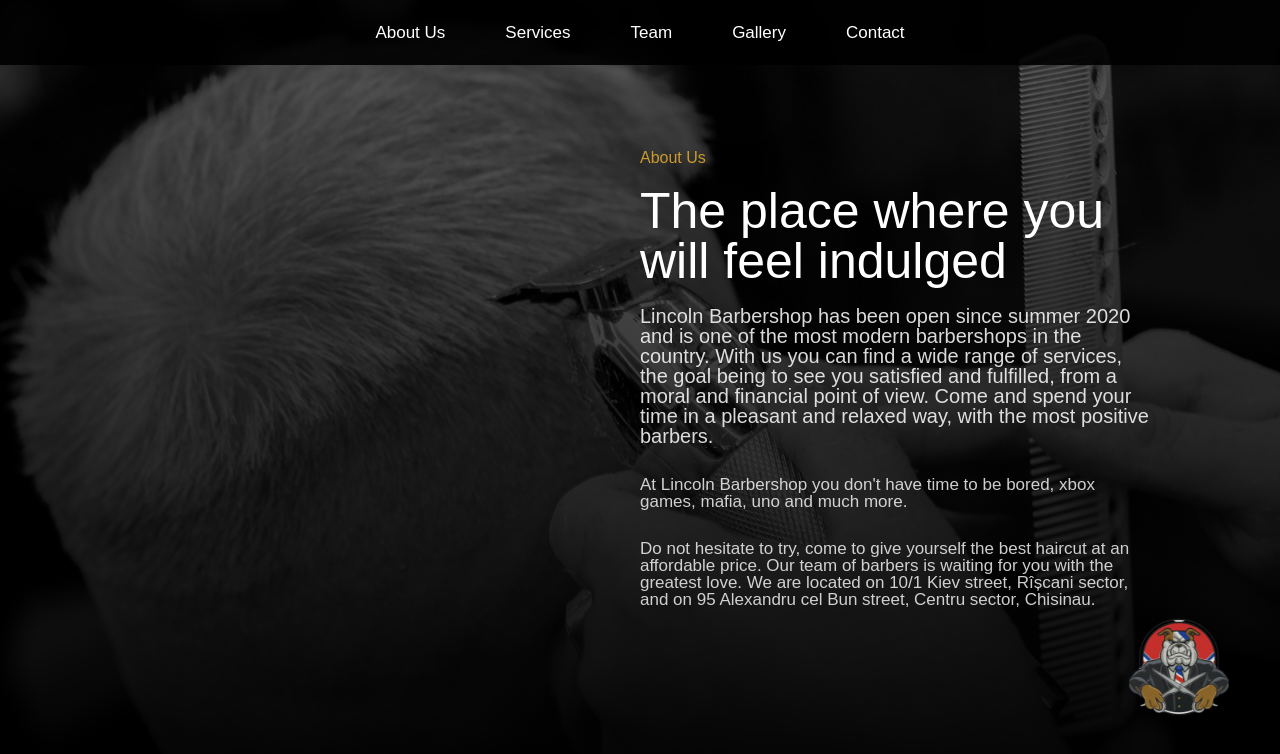
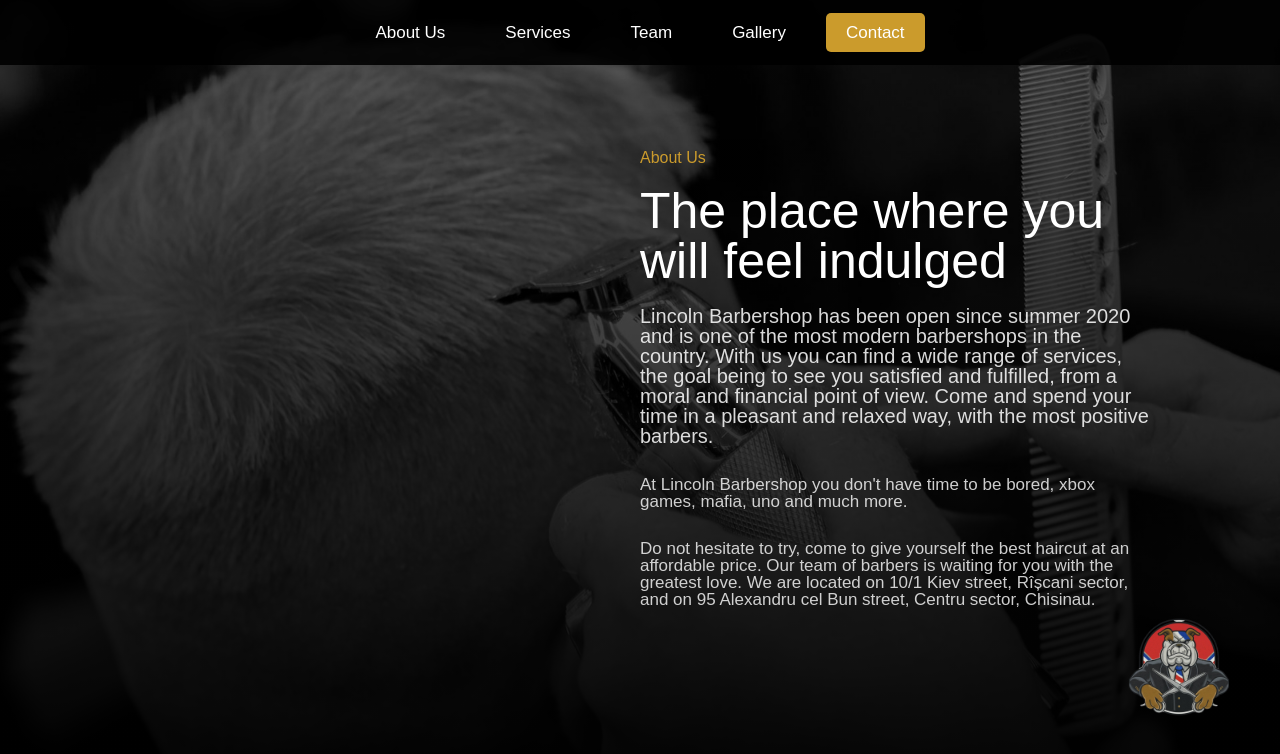
Before and after one commit to strdr4605/tum-web-lab2, a plain HTML site: page index.html in a window 1280 px wide. Both pictures are taken after a click on the link "About Us". Shown: the part 1416-2170 px from the top of the page. Drawn offline with Linux system fonts and the light colour scheme.

Commit message:
animation fix

```diff
--- a/index.html
+++ b/index.html
@@ -42,7 +42,7 @@
         <li><a href="#Services" , class="nav_link">Services</a></li>
         <li class="hide-on-small-screen"><a href="#Team" , class="nav_link">Team</a></li>
         <li><a href="#Gallery" , class="nav_link">Gallery</a></li>
-        <li><a href="#Contacts" , class="nav_link">Contact</a></li>
+        <li><a href="#Contacts" , class="nav_link contact">Contact</a></li>
       </ul>
     </nav>
   </header>
--- a/style.css
+++ b/style.css
@@ -22,6 +22,17 @@ nav {
     flex-direction: row;
     justify-content: center;
     align-items: center;
+}
+
+.nav_link.contact {
+    background-color: rgb(203, 155, 44);
+    border-radius: 5px;
+    padding: 10px 20px;
+    transition: background-color 0.3s ease;
+}
+
+.nav_link.contact:hover {
+    background-color: rgb(173, 135, 0);
 }
 
 .nav_link{
@@ -446,7 +457,6 @@ a {
     z-index: 999;
     bottom: 10%;
     right: 4%;
-    animation: mascotAnimation 4s infinite alternate; /* Define animation */
     animation: mascotFall 0.5s ease-in 5s 1 normal both;
     cursor: pointer;
 }
@@ -454,6 +464,7 @@ a {
 #mascot {
     width: 100px;
     height: auto;
+    animation: mascotAnimation 4s infinite alternate; /* Define animation */
 }
 
 #mascot-message {
@@ -484,11 +495,10 @@ a {
     }
 }
 
-/* Define animation keyframes */
 @keyframes mascotAnimation {
-    0% { transform: rotate(0deg); }
-    50% { transform: rotate(7deg); }
-    100% { transform: rotate(0deg); }
+    0% { transform: rotate(0deg);  opacity: 1;}
+    50% { transform: rotate(7deg);  opacity: 1; }
+    100% { transform: rotate(0deg);  opacity: 1;}
 }
 
 @media screen and (max-width: 1200px) {
```
